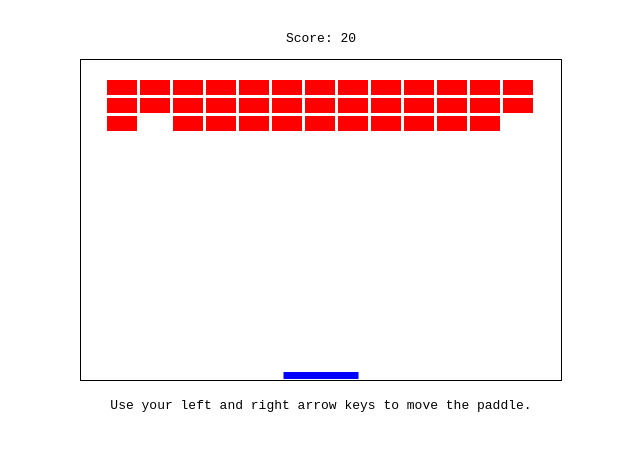
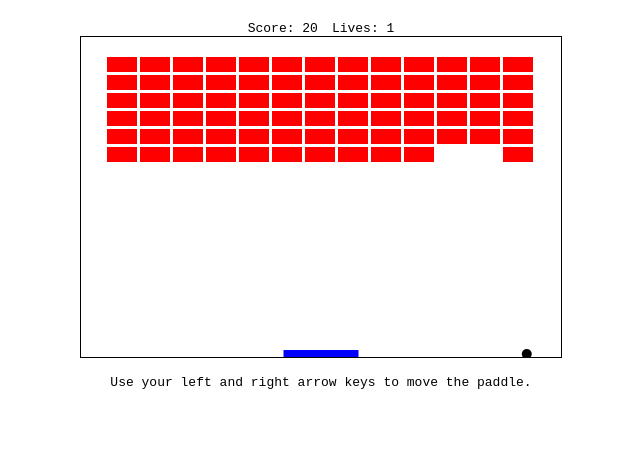
Before and after one commit to fantonatos/brickbreaker, a plain HTML site: page index.html in a window 1280 px wide. Shown: the whole page, without its empty margins (319-959 px from the left). Drawn offline with Linux system fonts and the light colour scheme.

Commit message:
Added Life Capsule
Player now has lives and can gain them with capsules

```diff
--- a/game.js
+++ b/game.js
@@ -3,10 +3,18 @@ var canvas = document.getElementById("gameArea");
 var ctx = canvas.getContext("2d");
 
 // Vars for game information
-var score = 0;
+var score = 0, lives = 2;
 var paddleHits = 10;
 var gameOver = false;
 var gameWon = false;
+var capsule = {
+    x : 0,
+    width : 25,
+    y : 0,
+    height : 12,
+    deployed : false,
+    type : "null"
+};
 
 // Variables for ball information
 var x = canvas.width/2;
@@ -22,7 +30,7 @@ var paddleX = (canvas.width - paddleWidth) / 2;
 var paddleSpeed = 5;
 
 // Variables for our brick information
-var brickRowCount = 3;
+var brickRowCount = 6; //3
 var brickColumnCount = 13;
 var brickWidth = 30; // 75
 var brickHeight = 15;
@@ -73,14 +81,20 @@ function drawBricks() {
     }
 }
 
-function updateScore(){
-    var scoreLabel = document.getElementById("score");
-    scoreLabel.innerText = "Score: " + score;
+function drawCapsule(){
+    ctx.beginPath();
+    ctx.rect(capsule.x, capsule.y, capsule.width, capsule.height);
+    ctx.fillStyle = "grey"//"#00a3cc";
+    ctx.fill();
+    ctx.font = "11px Arial";
+    ctx.fillStyle = "white";
+    ctx.fillText(capsule.type, capsule.x, capsule.y + 10);
+    ctx.closePath();
 }
 
 function drawPaddle() {
     ctx.beginPath();
-    ctx.rect(paddleX, canvas.height - paddleHight - 1, paddleWidth, paddleHight);
+    ctx.rect(paddleX, canvas.height - paddleHight, paddleWidth, paddleHight);
     ctx.fillStyle = "blue";
     ctx.fill();
     ctx.closePath();
@@ -94,13 +108,19 @@ function drawBall() {
     ctx.closePath();
 }
 
+function updateScore(){
+    var scoreLabel = document.getElementById("score");
+    scoreLabel.innerText = "Score: " + score;
+}
+
+function updateLives(){
+    var livesLabel = document.getElementById("lives");
+    livesLabel.innerText = "Lives: " + lives;
+}
+
 // Called when the paddle is hit by a ball
 function collision(){
-    if(Math.random() < .5)
-        dx = Math.random() * 3;
-    else
-        var dx = -Math.random() * 3;
-    dy = -3 - Math.random();
+    dy -= Math.random() / 10;
 
     if(paddleHits > 30 && paddleHits < 40){
         brickOffsetTop += paddleHits-30;
@@ -117,6 +137,13 @@ function checkVictory(){
     }
 
     return true;
+}
+
+function deployCapsule(typeName){
+    capsule.deployed = true;
+    capsule.x = Math.random() * canvas.width;
+    capsule.y = 0;
+    capsule.type = typeName;
 }
 
 // main game loop
@@ -140,7 +167,30 @@ function update() {
     drawBall();
     brickHit();
     updateScore();
+    updateLives();
 
+
+
+    // Control Capsules
+    if(capsule.deployed == true){
+        drawCapsule();
+        capsule.y += 1;
+
+        // Destroy capsule if it hits the ground
+        if(capsule.y >= canvas.height)
+            capsule.deployed = false;
+    }else{
+        if(Math.random() <= .001)
+            deployCapsule("Life");
+    }
+
+    if(capsule.y + capsule.height >= canvas.height - paddleHight
+            && capsule.x >= paddleX
+            && capsule.x <= paddleX + paddleWidth
+            && capsule.deployed == true){
+        capsule.deployed = false;
+        lives++;
+    }
 
     // Control paddle movement
     if(rightPressed && paddleX < canvas.width-paddleWidth)
@@ -155,15 +205,26 @@ function update() {
     if(y - ballradius < 0){
         dy = 0 - dy;
     }
-    // Ball hit Paddle
-    if(x + ballradius > paddleX && x - ballradius < paddleX + paddleWidth && y + ballradius > canvas.height - paddleHight - 1){
+    // Check if the ball hit the paddle
+    if(x + ballradius > paddleX-2 && x - ballradius < paddleX + paddleWidth+2
+        && y + ballradius > canvas.height - paddleHight){
         dy = 0 - dy;
         collision();
         paddleHits++;
-    }else if(y > canvas.height + ballradius + 10){
-        // Check if ball hit the paddle
-        gameOver = true;
-        alert("Game Over");
+    }else if(y > canvas.height + ballradius - 10){
+        // User missed the ball
+        lives--;
+
+        if(lives <= 0){
+            gameOver = true;
+            alert("Game Over");
+        }
+
+
+        x = canvas.width/2;
+        y = canvas.height-30;
+        dx = Math.random() * 3;
+        dy = -3;
     }
 
     // Check if the player won
--- a/index.html
+++ b/index.html
@@ -10,6 +10,10 @@
         body{
             margin: 0;
         }
+        p.center{
+            display: inline;
+            padding: 5px;
+        }
         p{
             font-family: monospace;
         }
@@ -18,7 +22,10 @@
 <body>
     <br />
     <center>
-        <p id="score">Score: 0</p>
+        <div>
+                <p class="center" id="score">Score: 0</p>
+                <p class="center" id="lives">Lives: 2</p>
+        </div>
         <canvas id="gameArea" width="480" height="320"></canvas>
         <p>Use your left and right arrow keys to move the paddle.</p>
     </center>
```
